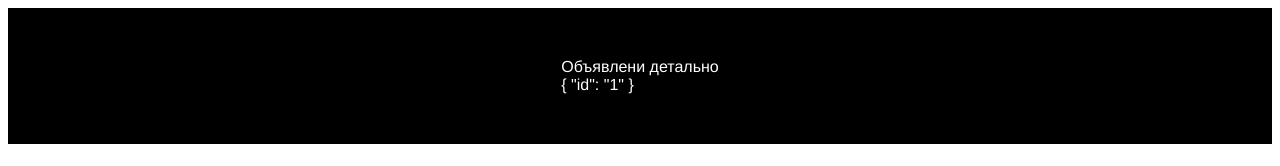
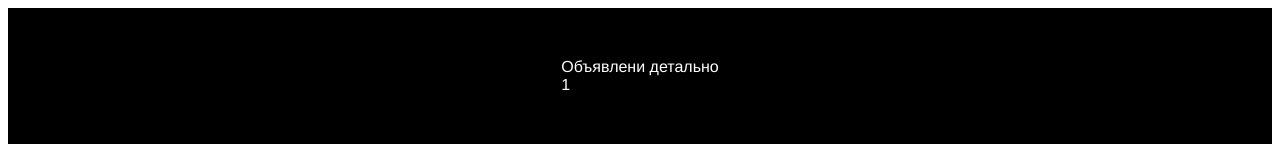
Before and after one commit to Zagorevsky/board-vue, a Vue app: page /card/1 in a window 1280 px wide. Shown: the top 166 px of the page. Built offline with nearby package versions, Linux system fonts and the light colour scheme; the HTML template or start-up script is replaced by a standard one.

Commit message:
fix: CardItem

```diff
--- a/src/components/CardItem.vue
+++ b/src/components/CardItem.vue
@@ -1,7 +1,10 @@
 <template>
   <section class="card">
     <card-button @click="$emit('remove', card)">Удалить</card-button>
-    <div><img :src="card.link" class="img" @click="$router.push('/card/${card.id}')"/></div>
+    <div><img :src="card.link" class="img"
+    @click="$router.push(`/card/${card.id}`)"
+
+    /></div>
     <div>{{ card.title }}</div>
     <div>{{ card.body }}</div>
   </section>
--- a/src/pages/CardPage.vue
+++ b/src/pages/CardPage.vue
@@ -1,17 +1,14 @@
 <template>
   <div>Объявлени детально</div>
-  <div>{{ $route.params }}</div>
+  <div>{{ $route.params.id }}</div>
 
 </template>
 
 <script>
-
 export default {
-
 
 }
 </script>
 
 <style>
-
 </style>
```
